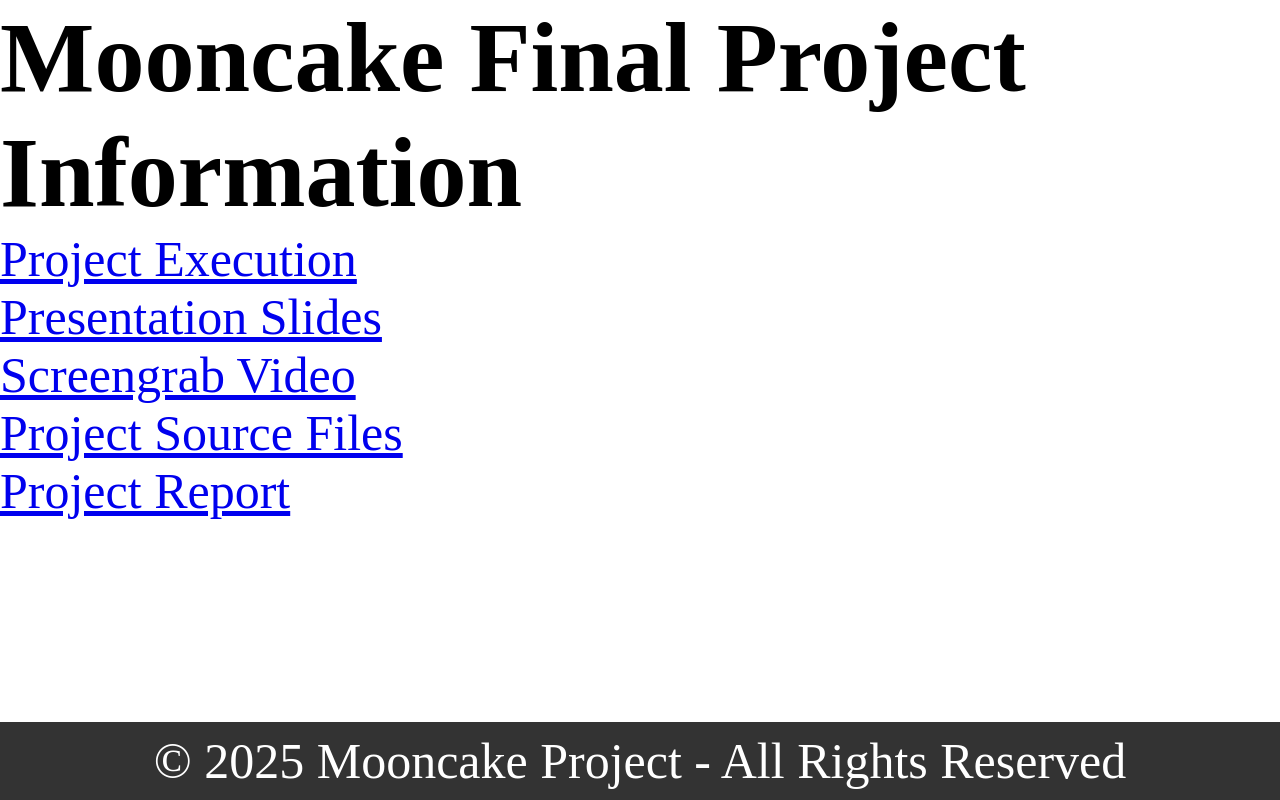
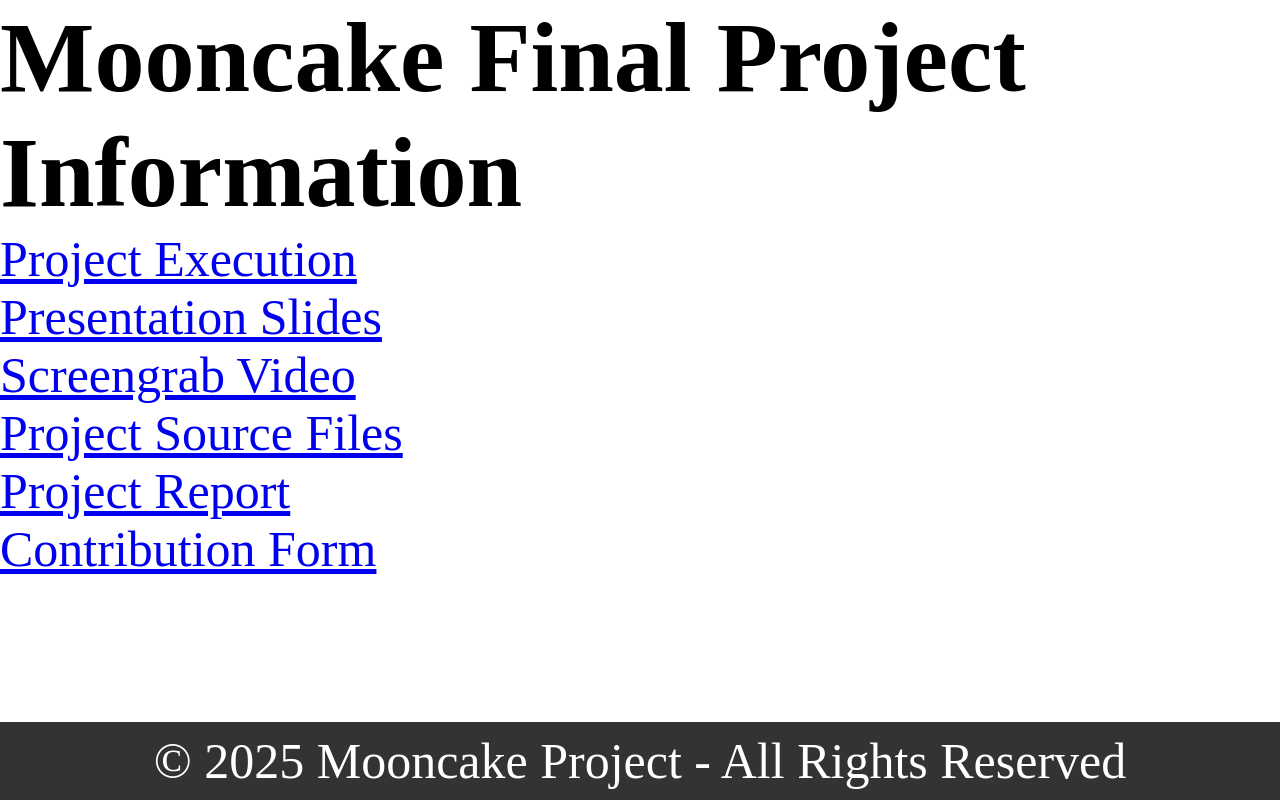
Before and after one commit to HowellWang04/MooncakeWebpage, a plain HTML site: page index.html in a window 1280 px wide. Drawn offline with Linux system fonts and the light colour scheme.

Commit message:
contribution

```diff
--- a/index.html
+++ b/index.html
@@ -34,6 +34,7 @@
     <li><a href="media/Video.mp4" target="_blank">Screengrab Video</a></li>
     <li><a href="bin/projectSource.zip" target="_blank">Project Source Files</a></li>
     <li><a href="report/report.pdf" target="_blank">Project Report</a></li>
+    <li><a href="contribution/Group6-Group Member Contribution Form.docx" target="_blank">Contribution Form</a></li>
   </ul>
 <footer>© 2025 Mooncake Project - All Rights Reserved</footer>
 </body>
```
Also changed, not shown: 2 other files.
